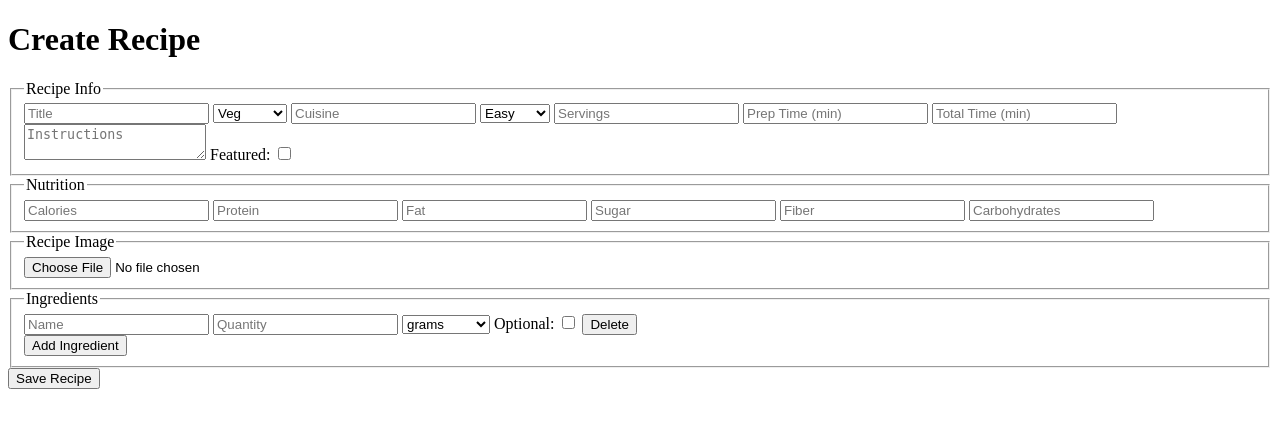
After one commit to kesavaUchiha/Tastora, a Django app: page /recipe/recipes/create/ in a window 1280 px wide. The commit adds this page. Shown: the top 428 px of the page. Run offline with Django 5.2, Linux system fonts and the light colour scheme; some libraries are stand-ins or nearby versions.

Commit message:
info: Normal Form Saving

```diff
--- a/recipe/templates/base.html
+++ b/recipe/templates/base.html
@@ -7,7 +7,8 @@
     <meta name="viewport" content="width=device-width, initial-scale=1.0">
     <title>Tastora</title>
     <script src="https://cdn.tailwindcss.com"></script>
-<link rel="stylesheet" href="https://cdn.jsdelivr.net/npm/bootstrap-icons@1.11.1/font/bootstrap-icons.css">
+    <script src="https://unpkg.com/htmx.org@1.9.11"></script>
+    <link rel="stylesheet" href="https://cdn.jsdelivr.net/npm/bootstrap-icons@1.11.1/font/bootstrap-icons.css">
     <!-- Font Link -->
     <link href="https://fonts.googleapis.com/css2?family=Montserrat:wght@700&display=swap" rel="stylesheet">
     <link href="https://fonts.googleapis.com/css2?family=Roboto:wght@400;500&display=swap" rel="stylesheet">
--- a/recipe_management/templates/add_recipe.html
+++ /dev/null
@@ -1,4 +0,0 @@
-{%extends 'base.html'%}
-{%block content%}
-<h1>Hello</h1>
-{%endblock%}
--- /dev/null
+++ b/recipe_management/templates/recipe_management/add_recipe.html
@@ -0,0 +1,98 @@
+{% load static %}
+<!DOCTYPE html>
+<html>
+<head>
+    <title>Create Recipe</title>
+    <script src="https://unpkg.com/htmx.org@1.11.0"></script>
+</head>
+<body>
+<h1>Create Recipe</h1>
+
+<form method="post" enctype="multipart/form-data">
+    {% csrf_token %}
+
+    <fieldset>
+        <legend>Recipe Info</legend>
+        <input type="text" name="title" placeholder="Title" required>
+        <select name="category">
+            <option value="0">Veg</option>
+            <option value="1">Vegan</option>
+            <option value="2">Non-Veg</option>
+        </select>
+        <input type="text" name="cuisine" placeholder="Cuisine" required>
+        <select name="difficulty">
+            <option value="0">Easy</option>
+            <option value="1">Medium</option>
+            <option value="2">Hard</option>
+        </select>
+        <input type="number" name="servings" placeholder="Servings" required>
+        <input type="number" name="prep_time" placeholder="Prep Time (min)" required>
+        <input type="number" name="total_time" placeholder="Total Time (min)" required>
+        <textarea name="instructions" placeholder="Instructions" required></textarea>
+        <label>Featured: <input type="checkbox" name="featured"></label>
+    </fieldset>
+
+    <fieldset>
+        <legend>Nutrition</legend>
+        <input type="number" name="calories" placeholder="Calories" required>
+        <input type="number" name="protein" placeholder="Protein" required>
+        <input type="number" name="fat" placeholder="Fat" required>
+        <input type="number" name="sugar" placeholder="Sugar" required>
+        <input type="number" name="fiber" placeholder="Fiber" required>
+        <input type="number" name="carbohydrates" placeholder="Carbohydrates" required>
+    </fieldset>
+
+    <fieldset>
+        <legend>Recipe Image</legend>
+        <input type="file" name="image">
+    </fieldset>
+
+    <fieldset>
+        <legend>Ingredients</legend>
+        <div id="ingredient-list">
+            <div class="ingredient-item">
+                <input type="text" name="ingredient_name[]" placeholder="Name" required>
+                <input type="number" step="0.01" name="ingredient_quantity[]" placeholder="Quantity" required>
+                <select name="ingredient_unit[]">
+                    <option value="0">grams</option>
+                    <option value="1">kilogram</option>
+                    <option value="2">teaspoon</option>
+                    <option value="3">tablespoon</option>
+                    <option value="4">cup</option>
+                    <option value="5">piece</option>
+                </select>
+                <label>Optional: <input type="checkbox" name="ingredient_optional[]" value="True"></label>
+                <button type="button" onclick="this.parentElement.remove()">Delete</button>
+            </div>
+        </div>
+        <button type="button" onclick="addIngredient()">Add Ingredient</button>
+    </fieldset>
+
+    <button type="submit">Save Recipe</button>
+</form>
+
+<script>
+function addIngredient() {
+    const container = document.getElementById('ingredient-list');
+    const div = document.createElement('div');
+    div.classList.add('ingredient-item');
+    div.innerHTML = `
+        <input type="text" name="ingredient_name[]" placeholder="Name" required>
+        <input type="number" step="0.01" name="ingredient_quantity[]" placeholder="Quantity" required>
+        <select name="ingredient_unit[]">
+            <option value="0">grams</option>
+            <option value="1">kilogram</option>
+            <option value="2">teaspoon</option>
+            <option value="3">tablespoon</option>
+            <option value="4">cup</option>
+            <option value="5">piece</option>
+        </select>
+        <label>Optional: <input type="checkbox" name="ingredient_optional[]" value="True"></label>
+        <button type="button" onclick="this.parentElement.remove()">Delete</button>
+    `;
+    container.appendChild(div);
+}
+</script>
+
+</body>
+</html>
--- a/recipe_management/urls.py
+++ b/recipe_management/urls.py
@@ -1,7 +1,8 @@
 from django.urls import path
 from . import views
-app_name='recipe_management'
 
-urlpatterns=[
-    path('add/',views.AddRecipe.as_view(),name='add')
+app_name = "recipe_management"
+
+urlpatterns = [
+    path("recipes/create/", views.create_recipe, name="create_recipe"),
 ]
--- a/recipe_management/views.py
+++ b/recipe_management/views.py
@@ -1,7 +1,79 @@
-from django.shortcuts import render
-from django.views.generic import ListView
-from recipe.models import Recipe
+from django.shortcuts import render, redirect
+from django.contrib import messages
+from recipe.models import Recipe, Nutrition, Ingredient, RecipeImage
+from django.conf import settings
+from itertools import zip_longest
 
-class AddRecipe(ListView):
-    template_name='add_recipe.html'
-    model = Recipe
+def create_recipe(request):
+    if request.method == "POST":
+        # 1️⃣ Recipe fields
+        title = request.POST.get('title')
+        category = request.POST.get('category')
+        cuisine = request.POST.get('cuisine')
+        difficulty = request.POST.get('difficulty')
+        servings = request.POST.get('servings')
+        prep_time = request.POST.get('prep_time')
+        total_time = request.POST.get('total_time')
+        instructions = request.POST.get('instructions')
+        featured = bool(request.POST.get('featured'))
+
+        recipe = Recipe.objects.create(
+            title=title,
+            author=request.user,
+            category=int(category),
+            cuisine=cuisine,
+            difficulty=int(difficulty),
+            servings=int(servings),
+            prep_time=int(prep_time),
+            total_time=int(total_time),
+            instructions=instructions,
+            featured=featured
+        )
+
+        # 2️⃣ Nutrition
+        calories = request.POST.get('calories')
+        protein = request.POST.get('protein')
+        fat = request.POST.get('fat')
+        sugar = request.POST.get('sugar')
+        fiber = request.POST.get('fiber')
+        carbohydrates = request.POST.get('carbohydrates')
+
+        Nutrition.objects.create(
+            recipe=recipe,
+            calories=int(calories or 0),
+            protein=int(protein or 0),
+            fat=int(fat or 0),
+            sugar=int(sugar or 0),
+            fiber=int(fiber or 0),
+            carbohydrates=int(carbohydrates or 0)
+        )
+
+        # 3️⃣ Recipe Images
+        images = request.FILES.getlist('recipe_images')
+        for img in images:
+            RecipeImage.objects.create(recipe=recipe, image=img)
+
+        # 4️⃣ Ingredients
+        ingredient_names = request.POST.getlist('ingredient_name[]')
+        ingredient_quantities = request.POST.getlist('ingredient_quantity[]')
+        ingredient_units = request.POST.getlist('ingredient_unit[]')
+        ingredient_optionals = request.POST.getlist('ingredient_optional[]')
+
+        for name, quantity, unit, optional in zip_longest(
+            ingredient_names, ingredient_quantities, ingredient_units, ingredient_optionals, fillvalue=''
+        ):
+            name = (name or '').strip()
+            if not name:
+                continue
+            Ingredient.objects.create(
+                recipe=recipe,
+                name=name,
+                quantity=float(quantity or 0),
+                unit=int(unit or 0),
+                optional=optional == 'True'
+            )
+
+        messages.success(request, "Recipe created successfully!")
+        return redirect('recipe:home')
+
+    return render(request, 'recipe_management/add_recipe.html')
```
Also changed, not shown: recipe_management/forms.py (added, +20 -0 lines), recipe_management/templates/recipe_management/ingredient_form.html (added, +16 -0 lines).
